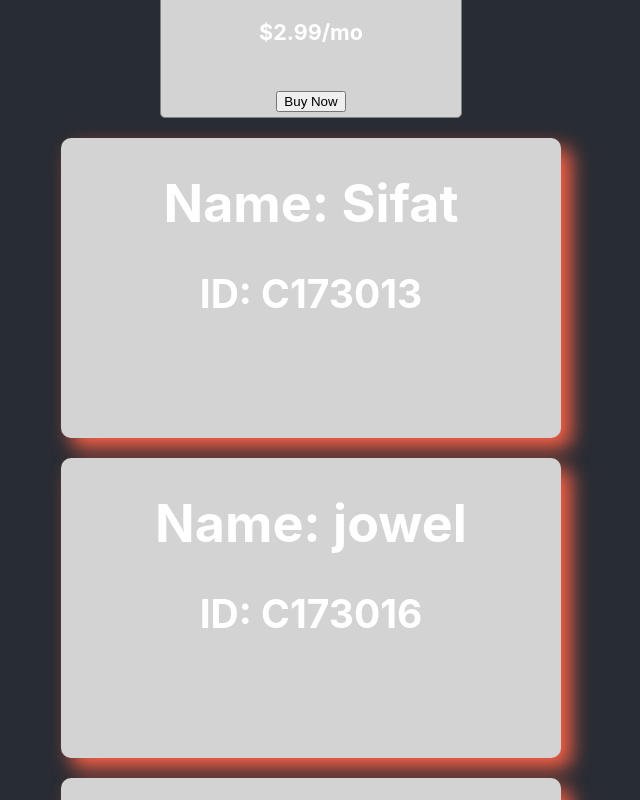
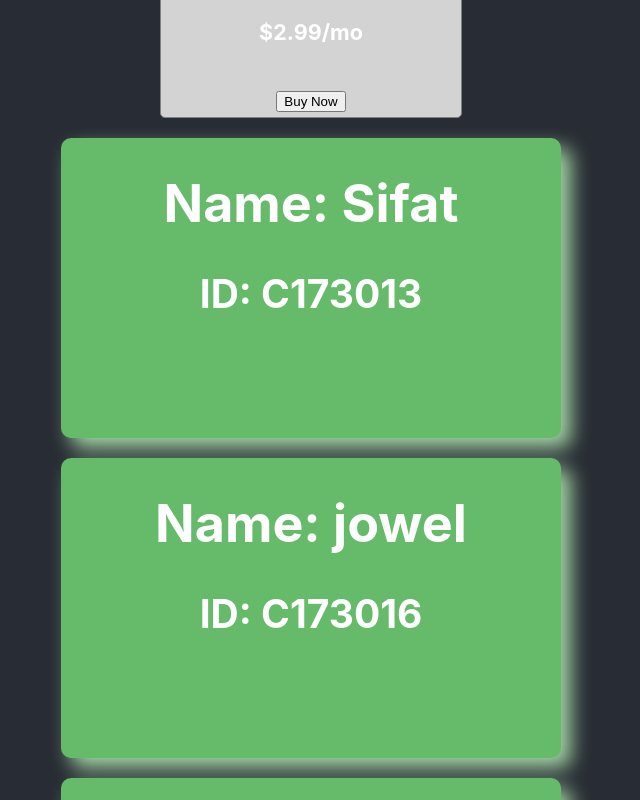
Before and after one commit to Asif10H/React-Core-concept, a React (Create React App) app in the folder core-concepts/: page / in a window 1280 px wide. Shown: the part 1560-2360 px from the top of the page, without its empty margins (329-969 px from the left). Built offline with nearby package versions, Linux system fonts and the light colour scheme.

Commit message:
hadleIncrease function modify

```diff
--- a/core-concepts/src/App.js
+++ b/core-concepts/src/App.js
@@ -54,10 +54,8 @@ function App() {
 function Counter(){
   const [count, setCount] =  useState(0);
   // const handleIncrease = () => console.log('clicked');
-  const handleIncrease = () => {
-    const newCount = count + 1;
-    setCount(newCount)
-  };
+  const handleIncrease = () => setCount(count + 1);
+   // const newCount = count + 1;
   return(
     <div>
       <h1>Counter : {count}</h1>
@@ -70,8 +68,8 @@ function Friend(props){
   console.log(props);
   const friendStyle={
     borderRadius: '10px',
-    boxShadow: '10px 10px 20px tomato',
-    backgroundColor: 'lightgray',
+    boxShadow: '10px 10px 20px #A5D6A7',
+    backgroundColor: '#66BB6A',
     margin: '10px',
     height: '300px',
     width: '500px',
```
